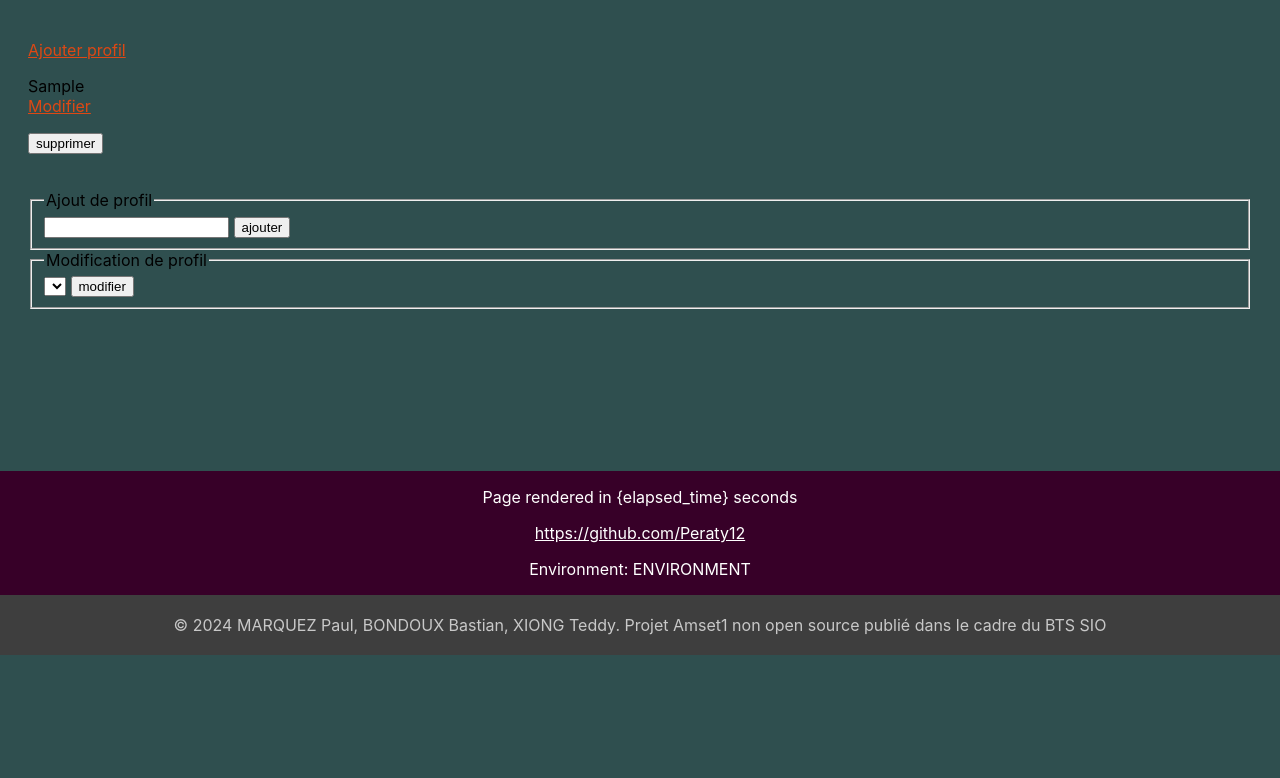
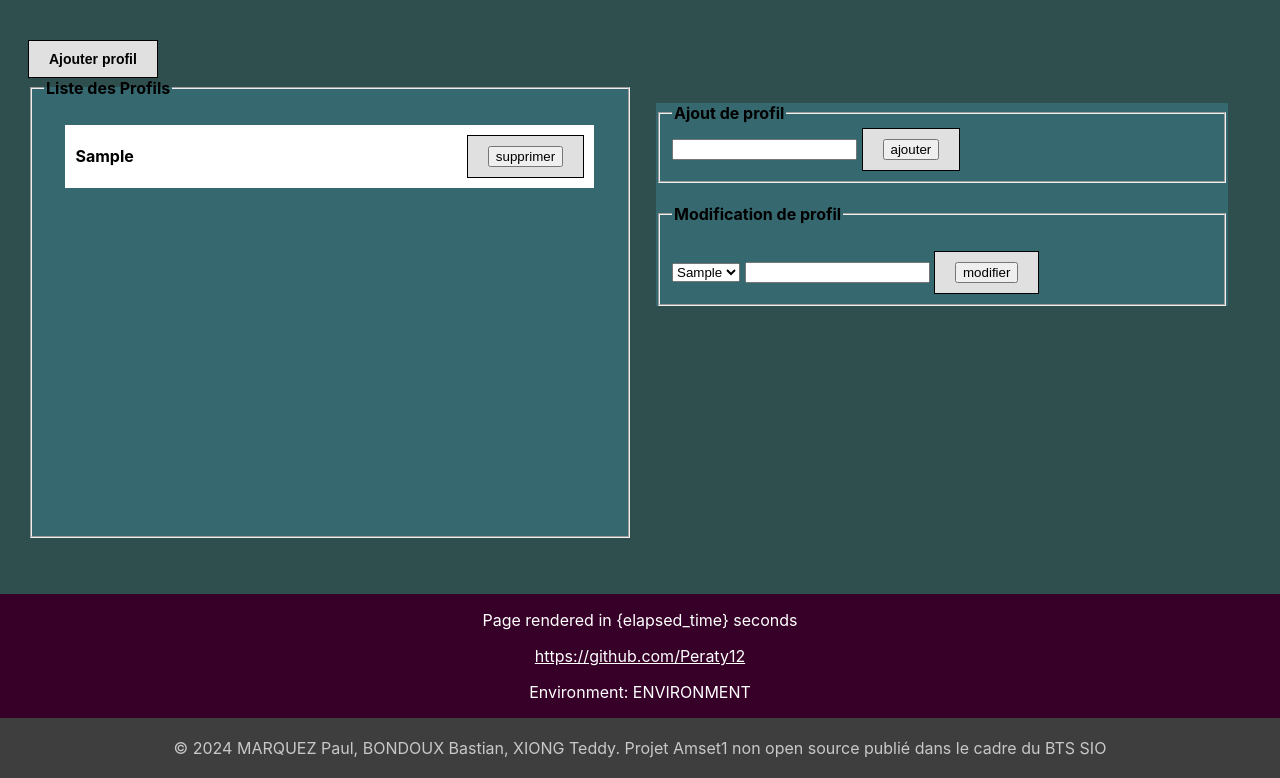
Before and after one commit to KeiSaundersFR/AP3, a CodeIgniter 4 app: template app/Views/profil/liste_profils.php in a window 1280 px wide. Shown: the part 145-923 px from the top of the page. Before the commit the page ends 800 px from the top, so only its background shows below. Run offline with PHP 8.4 and a stand-in for CodeIgniter, Linux system fonts and the light colour scheme; the template is opened without the code that fills it: most values are stand-ins (such as "Sample title", 1, 10 or a date in 2020); data that the repository does not hold is empty; some libraries are stand-ins or nearby versions.

Commit message:
CRUD profil CSS profil modif, ajout, suppr profil

```diff
--- a/app/Config/Routes.php
+++ b/app/Config/Routes.php
@@ -58,7 +58,7 @@ $routes->get('list_profil', 'Profil::list', ['as' => 'page_profil']);
 $routes->get('create_profil', 'Profil::ajout', ['as' => 'ajout_profil']);
 $routes->post('create_profil', 'Profil::create', ['as' => 'create_profil']);
 
-$routes->get('update_profil-(:num)', 'Profil::modif/$1', ['as' => 'modif_profil']);
+// $routes->get('update_profil-(:num)', 'Profil::modif/$1', ['as' => 'modif_profil']);
 $routes->post('update_profil', 'Profil::update', ['as' => 'update_profil']);
 
 $routes->post('suppr_profil', 'Profil::suppr', ['as' => 'suppr_profil']);
--- a/app/Views/layout.php
+++ b/app/Views/layout.php
@@ -26,7 +26,7 @@ $rhu = $user && $user->inGroup('rhu');
                 <?= $com ? '' : '<li><a href="' . url_to('page_salarie') . '">liste salarié</a></li>' ?>
                 <?= $rhu ? '' : '<li><a href="' . url_to('page_client') . '">liste client</a></li>' ?>
                 <?= $admin ? '<li><a href="' . url_to('page_profil') . '">liste profil</a></li>' : '' ?>
-                <?= $admin ? '<li><a href="' . url_to('adminer') . '">Adminer</a></li>' : '' ?>
+                <?= $admin ? '<li><a href="' . url_to('adminer') . '" target="_blank" >Adminer</a></li>' : '' ?>
                 <li><a href="<?= url_to('logout') ?>">Deconnexion</a></li>
             </ul>
         </nav>
--- a/app/Views/profil/liste_profils.php
+++ b/app/Views/profil/liste_profils.php
@@ -4,54 +4,64 @@
 <!-- <link rel="stylesheet" type="text/css" href="css/main.css" /> -->
 
 <body>
-    <a href=<?= url_to("create_profil") ?>>Ajouter profil</a>
-    <div>
+    <a href=<?= url_to("create_profil") ?>><button>Ajouter profil</button></a>
+    <div class="profil">
+        <fieldset class="fieldlist">
+            <legend>
+                <h4 class="h4p">Liste des Profils</h4>
+            </legend>
+            <div class="list_profil" style="overflow:scroll; height:400px;">
                 <?php
                 foreach ($listeProfils as $profil) {
                 ?>
-            <p>
+                    <div class="div_profil">
                         <?php
 
-                echo $profil['INTITULE_PROFIL'],
-                "<br/>",
-                '<a href="' . url_to("modif_profil", $profil['ID_PROFIL']) . '" >Modifier</a>';
-                ?>
+                        echo '<h4>' . $profil['INTITULE_PROFIL'] . '</h4>'; ?>
+                        <div class="button_profil">
+
                             <form method="post" action=" <?= url_to('suppr_profil') ?>">
                                 <input id="ID_PROFIL" name="ID_PROFIL" type="hidden" value="<?= $profil['ID_PROFIL'] ?>">
-                <input type="submit" value="supprimer">
+                                <button><input type="submit" value="supprimer"></button>
+                        </div>
                         </form>
-
-
-            </p><br>
+                    </div>
                 <?php
-
-
                 }
                 ?>
             </div>
+        </fieldset>
+        <div class="list_profil_ajout">
             <div>
-        <form action="">
+                <form method="post" action="<?= url_to('ajout_profil') ?>">
                     <fieldset>
-                <legend>Ajout de profil</legend>
-                <input type="test">
-                <input type="submit" value="ajouter">
+                        <legend>
+                            <h4 class="h4p">Ajout de profil</h4>
+                        </legend>
+                        <input type="text" name="INTITULE_PROFIL">
+                        <button><input type="submit" value="ajouter"></button>
                     </fieldset>
                 </form>
             </div>
             <div>
-        <form action="">
+                <form method="post" action="<?= url_to('update_profil') ?>">
                     <fieldset>
-                <legend>Modification de profil</legend>
-                <select>
+                        <legend>
+                            <h4>Modification de profil</h4>
+                        </legend>
+                        <select name="ID_PROFIL">
                             <?php
-                    // foreach($liste_profil as $profil){
-                    //     echo '<option value="'. $profil['ID_PROFIL'] .'">'. $profil['NOM_PROFIL'] .'</option>';
-                    // }
+                            foreach ($listeProfils as $profil) {
+                                echo '<option value="' . $profil['ID_PROFIL'] . '">' . $profil['INTITULE_PROFIL'] . '</option>';
+                            }
                             ?>
                         </select>
-                <input type="submit" value="modifier">
+                        <input type="text" name="INTITULE_PROFIL">
+                        <button><input type="submit" value="modifier"></button>
                     </fieldset>
                 </form>
+            </div>
+        </div>
     </div>
 </body>
 
--- a/public/css/main.css
+++ b/public/css/main.css
@@ -504,3 +504,41 @@ button:hover {
     padding: 12px 20px;
     border: 2px solid #ccc;
 }
+
+div.list_profil {
+    margin: 2%;
+    background-color: #36686f;
+}
+
+.fieldlist{
+    width: 50%;
+    background-color: #36686f;
+}
+
+.h4p {
+    margin: initial;
+}
+
+div.list_profil_ajout {
+    width: 50%;
+    margin: 2%;
+    max-height: fit-content;
+    background-color: #36686f;
+}
+
+div.profil {
+    display:flex;
+}
+
+div.div_profil{
+    background-color: white;
+    display:flex;
+    justify-content: space-between;
+    margin: 10px;
+    padding-left: 10px;
+}
+
+div.button_profil{
+    display: flex;
+    padding: 10px;
+}
```
Also changed, not shown: app/Controllers/Profil.php (+16 -10 lines), app/Views/errors/html/production.php (+7 -1 lines). Lines whose indentation alone changed are shown as unchanged.
